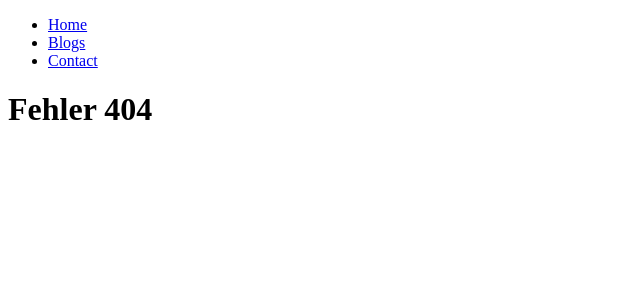
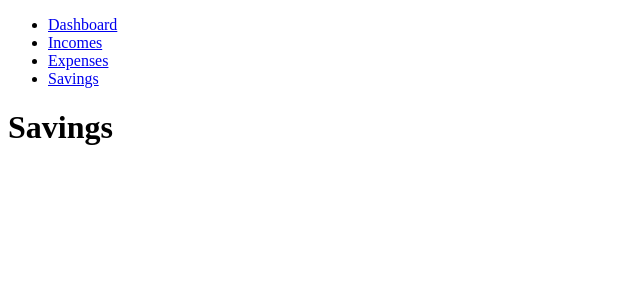
Before and after one commit to MatzeW95/financial-planner, a React (Create React App) app in the folder finacial-planner/: page /savings in a window 1280 px wide. Before the commit this address had no page. Shown: the top 300 px of the page, without its empty margins (0-640 px from the left). Built offline with nearby package versions, Linux system fonts and the light colour scheme.

Commit message:
Added basic routing

```diff
--- a/finacial-planner/src/App.js
+++ b/finacial-planner/src/App.js
@@ -3,6 +3,9 @@ import { BrowserRouter, Routes, Route } from "react-router-dom";
 import Layout from "./pages/Layout";
 import Dashboard from "./pages/Dashboard";
 import NoPage from './pages/NoPage';
+import Incomes from './pages/Incomes';
+import Expenses from './pages/Expenses';
+import Savings from './pages/Savings';
 
 
 function App() {
@@ -12,6 +15,9 @@ function App() {
         <Routes>
           <Route path="/" element={<Layout />}>
             <Route index element={<Dashboard />} />
+            <Route path="incomes" element={<Incomes />} />
+            <Route path="expenses" element={<Expenses />} />
+            <Route path="savings" element={<Savings />} />
             <Route path="*" element={<NoPage />} />
           </Route>
         </Routes>
--- a/finacial-planner/src/pages/Expenses.js
+++ b/finacial-planner/src/pages/Expenses.js
@@ -0,0 +1,5 @@
+const Expenses = () => {
+    return <h1>Expenses</h1>;
+  };
+
+  export default Expenses;
--- a/finacial-planner/src/pages/Incomes.js
+++ b/finacial-planner/src/pages/Incomes.js
@@ -0,0 +1,5 @@
+const Incomes = () => {
+    return <h1>Incomes</h1>;
+  };
+
+  export default Incomes;
--- a/finacial-planner/src/pages/Layout.js
+++ b/finacial-planner/src/pages/Layout.js
@@ -6,13 +6,16 @@ const Layout = () => {
       <nav>
         <ul>
           <li>
-            <Link to="/">Home</Link>
+            <Link to="/">Dashboard</Link>
           </li>
           <li>
-            <Link to="/blogs">Blogs</Link>
+            <Link to="/incomes">Incomes</Link>
           </li>
           <li>
-            <Link to="/contact">Contact</Link>
+            <Link to="/expenses">Expenses</Link>
+          </li>
+          <li>
+            <Link to="/savings">Savings</Link>
           </li>
         </ul>
       </nav>
--- a/finacial-planner/src/pages/Savings.js
+++ b/finacial-planner/src/pages/Savings.js
@@ -0,0 +1,5 @@
+const Savings = () => {
+    return <h1>Savings</h1>;
+  };
+
+  export default Savings;
```
